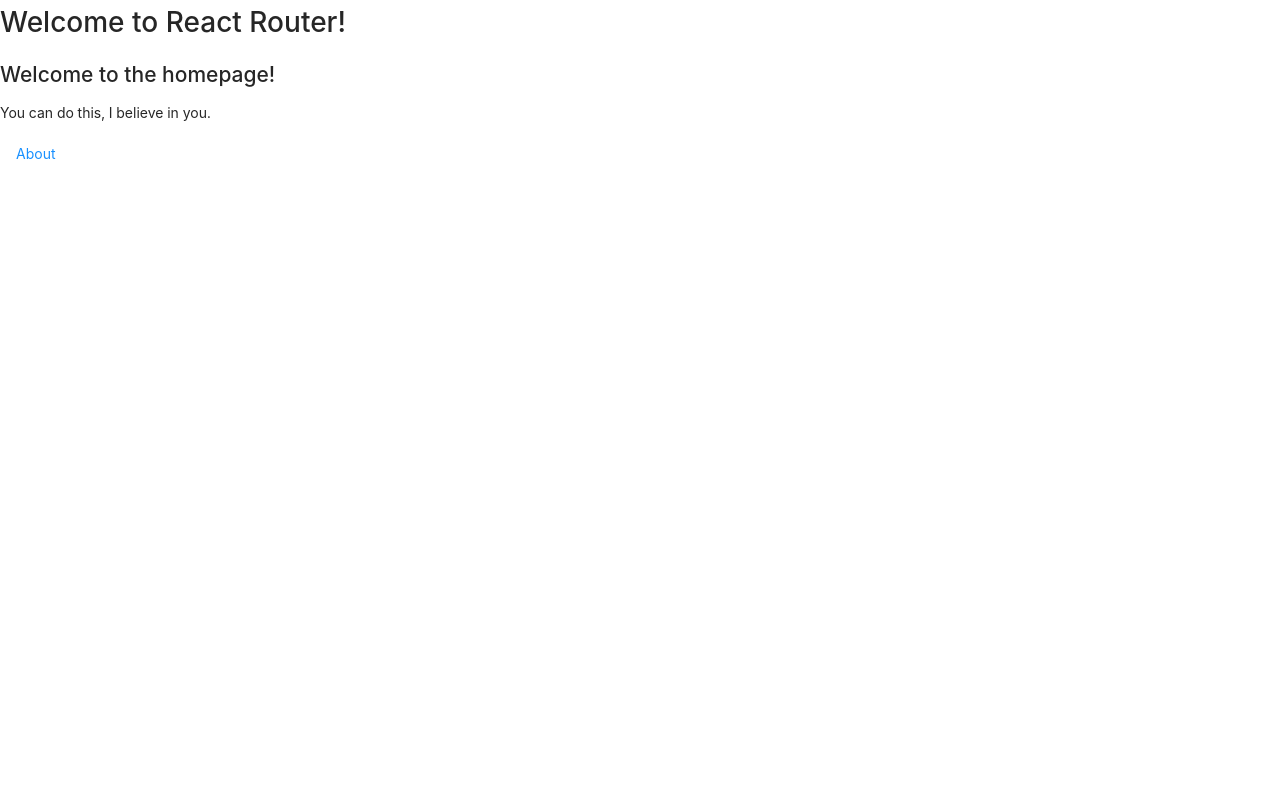
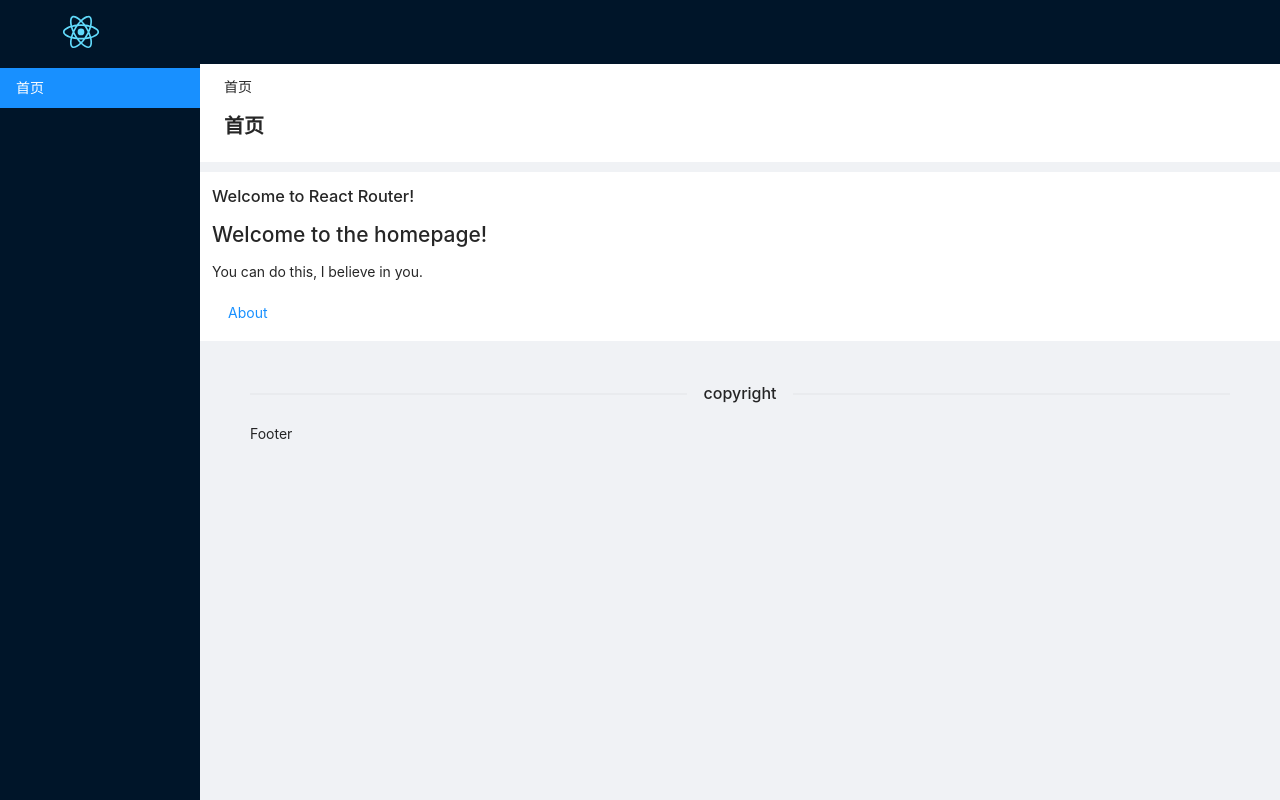
Before and after one commit to JunwuHuang/react-scaffold, a React (Create React App) app: page / in a window 1280 px wide. Built offline with nearby package versions, Linux system fonts and the light colour scheme.

Commit message:
feat: layouts

```diff
--- a/src/App.tsx
+++ b/src/App.tsx
@@ -1,5 +1,6 @@
 import { Routes, Route, Link } from "react-router-dom"
 import { Button } from "antd"
+import { AppLayout } from "@/layouts"
 
 const Home = () => (
   <>
@@ -33,6 +34,7 @@
 }
 
 const App = () => (
+  <AppLayout>
     <div className="App">
       <h1>Welcome to React Router!</h1>
       <Routes>
@@ -40,6 +42,7 @@
         <Route path="about" element={<About />} />
       </Routes>
     </div>
+  </AppLayout>
 )
 
 export default App
--- a/src/index.less
+++ b/src/index.less
@@ -10,3 +10,7 @@
   font-family: source-code-pro, Menlo, Monaco, Consolas, "Courier New",
     monospace;
 }
+
+#root {
+  height: 100%;
+}
--- /dev/null
+++ b/src/layouts/AppFooter.tsx
@@ -0,0 +1,10 @@
+import { Layout, Divider } from "antd"
+
+const AppFooter = () => (
+  <Layout.Footer>
+    <Divider orientation="center">copyright</Divider>
+    Footer
+  </Layout.Footer>
+)
+
+export default AppFooter
--- /dev/null
+++ b/src/layouts/AppHeader.tsx
@@ -0,0 +1,11 @@
+import { Layout } from "antd"
+import LogoSvg from "@/assets/logo.svg"
+import styles from "./index.module.less"
+
+const AppHeader = () => (
+  <Layout.Header className={styles.header}>
+    <img src={LogoSvg} alt="logo" />
+  </Layout.Header>
+)
+
+export default AppHeader
--- /dev/null
+++ b/src/layouts/AppLayout.tsx
@@ -0,0 +1,35 @@
+import { FC } from "react"
+import { Layout, PageHeader } from "antd"
+import AppHeader from "./AppHeader"
+import AppSider from "./AppSider"
+import AppFooter from "./AppFooter"
+import styles from "./index.module.less"
+
+const { Content } = Layout
+
+const AppLayout: FC = ({ children }) => (
+  <Layout className={styles.layout}>
+    <AppHeader />
+    <Layout>
+      <AppSider />
+      <Content>
+        <PageHeader
+          ghost={false}
+          title="首页"
+          breadcrumb={{
+            routes: [
+              {
+                path: "/",
+                breadcrumbName: "首页",
+              },
+            ],
+          }}
+        />
+        <Content className={styles.content}>{children}</Content>
+        <AppFooter />
+      </Content>
+    </Layout>
+  </Layout>
+)
+
+export default AppLayout
--- /dev/null
+++ b/src/layouts/AppSider.tsx
@@ -0,0 +1,11 @@
+import { Layout, Menu } from "antd"
+
+const AppSider = () => (
+  <Layout.Sider>
+    <Menu theme="dark" defaultSelectedKeys={["index"]}>
+      <Menu.Item key="index">首页</Menu.Item>
+    </Menu>
+  </Layout.Sider>
+)
+
+export default AppSider
--- /dev/null
+++ b/src/layouts/index.module.less
@@ -0,0 +1,19 @@
+.layout {
+  height: 100%;
+}
+
+.header {
+  padding-top: 10px;
+  padding-bottom: 10px;
+
+  img {
+    display: block;
+    height: 100%;
+  }
+}
+
+.content {
+  margin-top: 10px;
+  padding: 12px;
+  background-color: #fff;
+}
--- /dev/null
+++ b/src/layouts/index.ts
@@ -0,0 +1,4 @@
+export { default as AppLayout } from "./AppLayout"
+export { default as AppHeader } from "./AppHeader"
+export { default as AppFooter } from "./AppFooter"
+export { default as AppSider } from "./AppSider"
```
Also changed, not shown: src/assets/logo.svg (renamed from src/logo.svg). Lines whose indentation alone changed are shown as unchanged.
